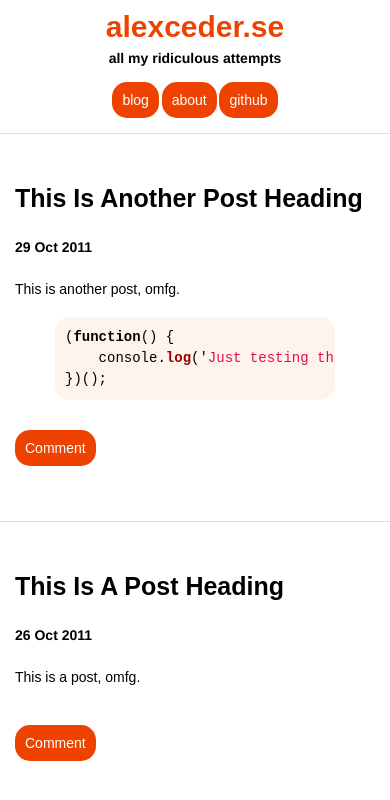
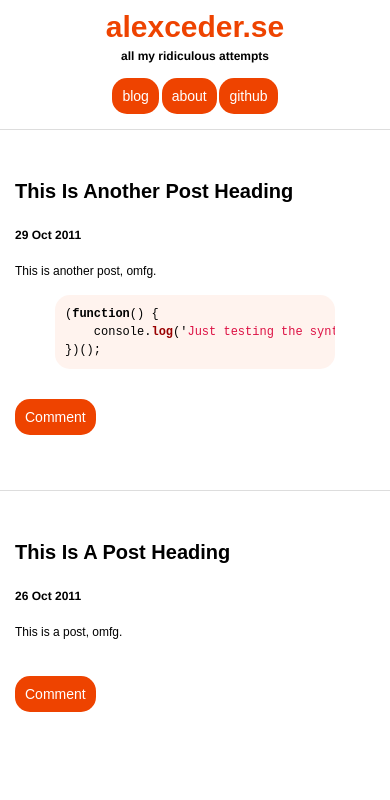
Before and after one commit to alexceder/alexceder.github.io, a Jekyll site: the page built from index.html, in a window 390 px wide. Shown: the top 800 px of the page. Built offline with Jekyll 4.4.1, drawn with Linux system fonts in a browser that asks for light colours; some web fonts are replaced.

Commit message:
Some fixes for mobile #4

```diff
--- a/css/main.css
+++ b/css/main.css
@@ -103,6 +103,15 @@ header p {
   h1 {
     margin: 0; }
 
+  h2 {
+    font-size: 2em; }
+
+  p {
+    font-size: 1.2em; }
+
+  code {
+    font-size: 1.2em; }
+
   header p {
     margin: 0; }
 
```
Also changed, not shown: css/main.sass (+9 -0 lines).
